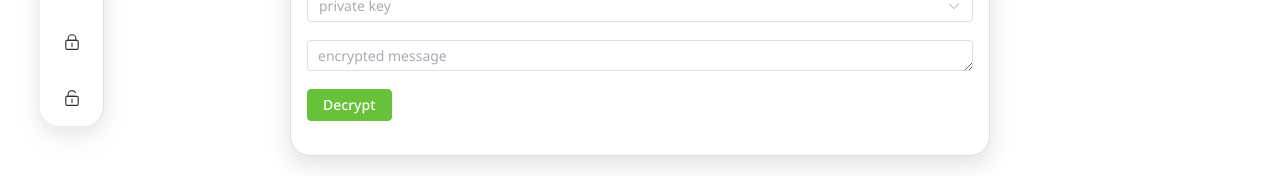
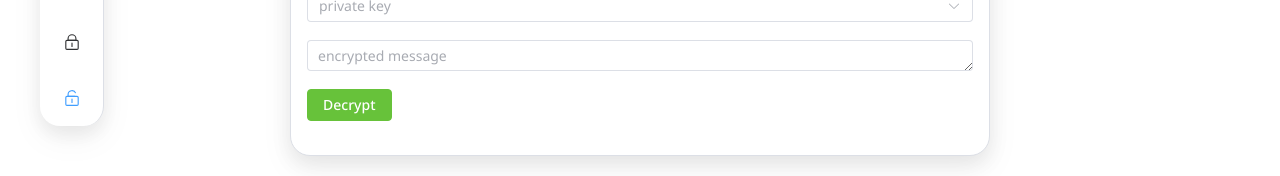
Before and after one commit to vSEK1RO/Crypter, a Vue app: page /decrypt in a window 1280 px wide. Shown: the part 386-562 px from the top of the page. Built offline with nearby package versions, Linux system fonts and the light colour scheme.

Commit message:
fix(cAside): default active

```diff
--- a/src/components/cAside.vue
+++ b/src/components/cAside.vue
@@ -22,6 +22,7 @@ addEventListener('resize', () => {
     :collapse="collapse"
     :ellipsis="false"
     router
+    :default-active="`/`+$route.name"
     @mouseover="isCollapsed=false"
     @mouseleave="isCollapsed=true"
     style="justify-content: center;"
```
